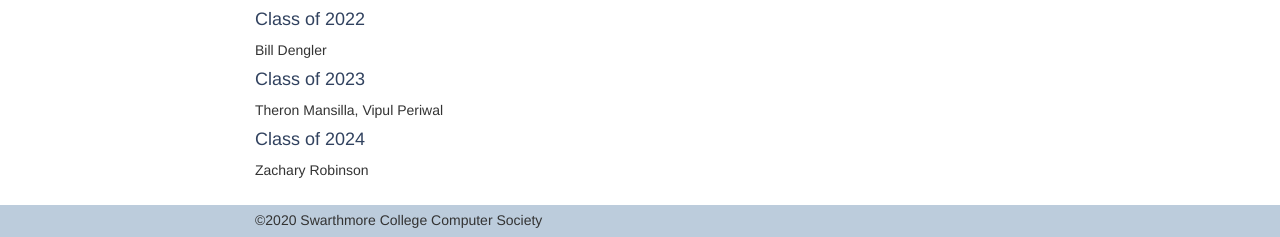
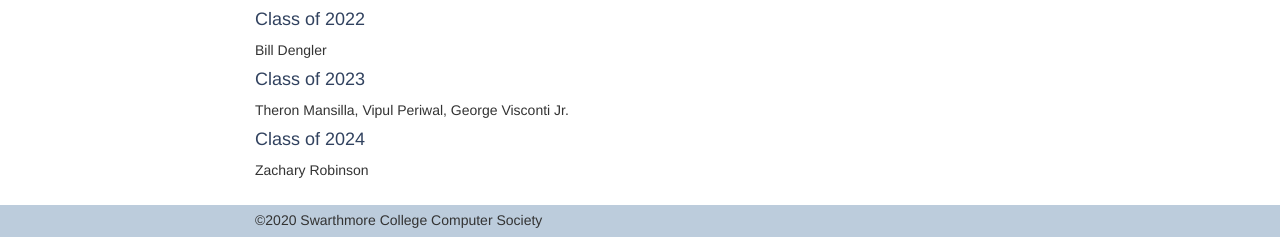
Before and after one commit to swat-sccs/sccs-home, a Jekyll site: the page built from about/index.html, in a window 1280 px wide. Shown: the part 698-935 px from the top of the page. Built offline with Jekyll 4.4.1, drawn with Linux system fonts in a browser that asks for light colours.

Commit message:
edited my name

```diff
--- a/about/index.html
+++ b/about/index.html
@@ -95,7 +95,8 @@ permalink: /about/
   <h4>Class of 2023</h4>
   <p>
     Theron Mansilla,
-    Vipul Periwal
+    Vipul Periwal,
+    George Visconti Jr.
   </p>
   <h4>Class of 2024</h4>
   <p>
```
